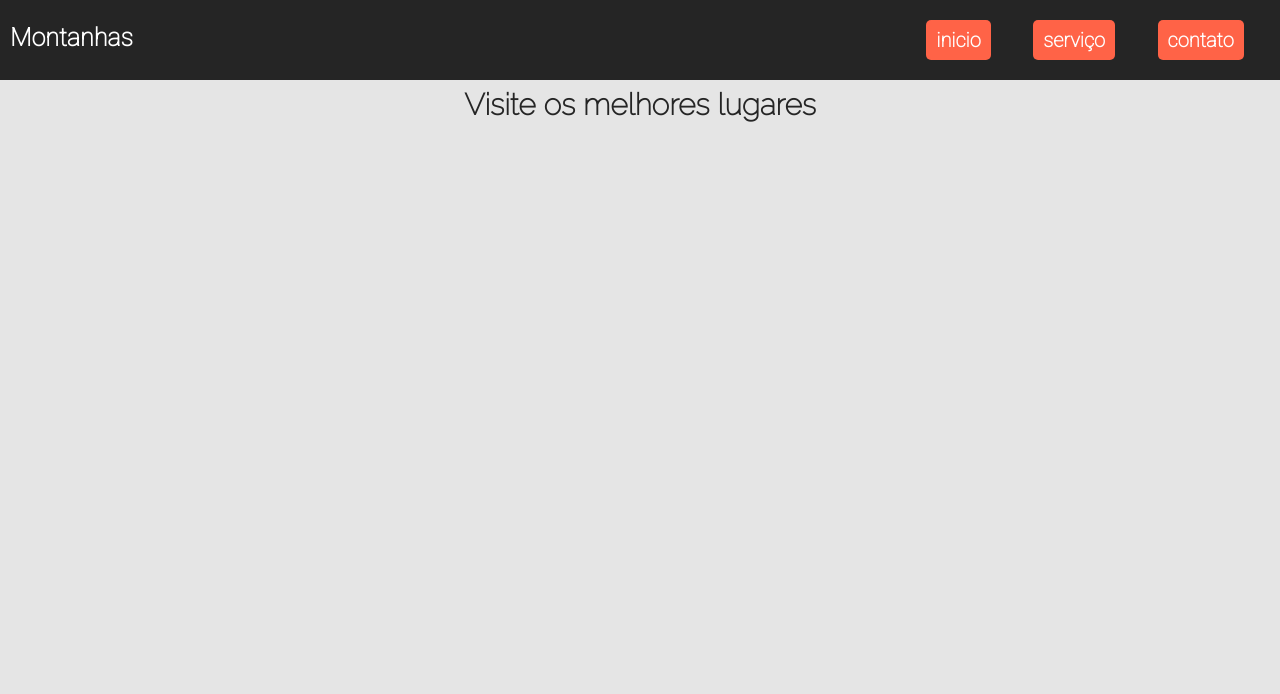
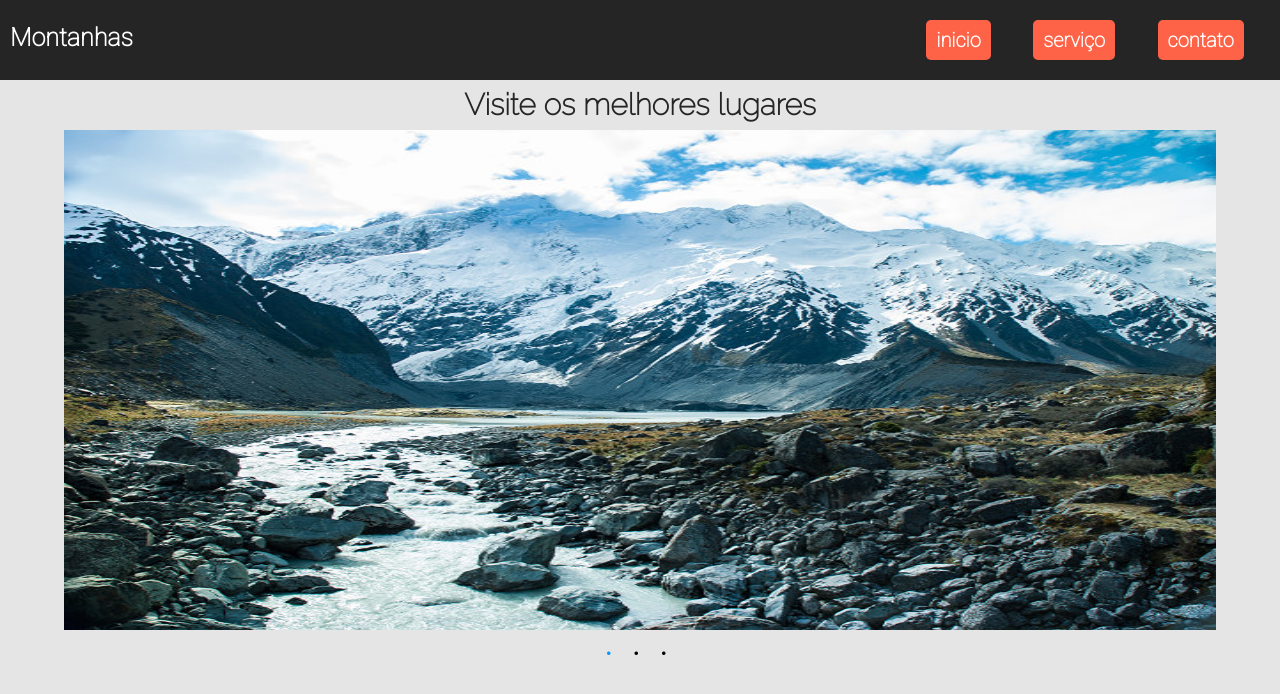
Before and after one commit to Angelo-Spyder/Site-Scool, a plain HTML site: page index.html in a window 1280 px wide. Drawn offline with Linux system fonts and the light colour scheme.

Commit message:
Criando interatividade de javascript e efeitos css na imagem com conteúdos html

```diff
--- a/index.html
+++ b/index.html
@@ -28,6 +28,13 @@
             <div class="campo-imagem">
 
             </div>
+            <div class="campo-bolinhas">
+                <ul class="bolinhas">
+                    <li class="bola">.</li>
+                    <li class="bola">.</li>
+                    <li class="bola">.</li>
+                </ul>
+            </div>
         </section>
     </main>
     <script src="main.js"></script>
--- a/main.js
+++ b/main.js
@@ -0,0 +1,41 @@
+
+let campoImagem = document.querySelector(".campo-imagem");
+let bolinhas = document.querySelectorAll(".bola");
+
+let imagens= [
+    {
+        img: "images/paisagem-1.jpg"
+    },
+    {
+        img: "images/paisagem-2.jpg"
+    },
+    {
+        img: "images/paisagem-3.jpg"
+    },
+];
+
+
+
+function alterarImagens(){
+    let position = 0
+    let img = document.createElement("img");
+    img.classList.add("imagem-scrool")
+    setInterval(() => {
+        if(position == 3){
+            position = 0
+        }else{
+            img.classList.remove("desaparecer");
+            bolinhas[position].classList.add("bolinha-escolhida");
+            img.src = imagens[position].img;
+            campoImagem.appendChild(img);
+            setInterval(() => {
+                img.classList.add("desaparecer");
+                bolinhas[position - 1].classList.remove("bolinha-escolhida")
+            }, 2100);
+
+            position = position + 1;
+        }
+    },4500)
+}
+
+alterarImagens();
--- a/style.css
+++ b/style.css
@@ -59,3 +59,32 @@ body{
 .subtitulo{
     font-size: 30px;
 }
+.campo-imagem{
+    width: 100%;
+    display: flex;
+    justify-content: center;
+}
+.imagem-scrool{
+    width: 90%;
+    height: 500px;
+}
+.desaparecer{
+    transition: 2.4s;
+    transform: translate(3em,0);
+    opacity: 0;
+}
+.campo-bolinhas{
+    width: 70px;
+    margin: 0 auto;
+}
+.bolinhas{
+    display: flex;
+    gap: 20px;
+    font-size: 30px;
+}
+.bola{
+    color: rgb(0, 1, 2);
+}
+.bolinha-escolhida{
+    color: rgb(0, 153, 255);
+}
```
